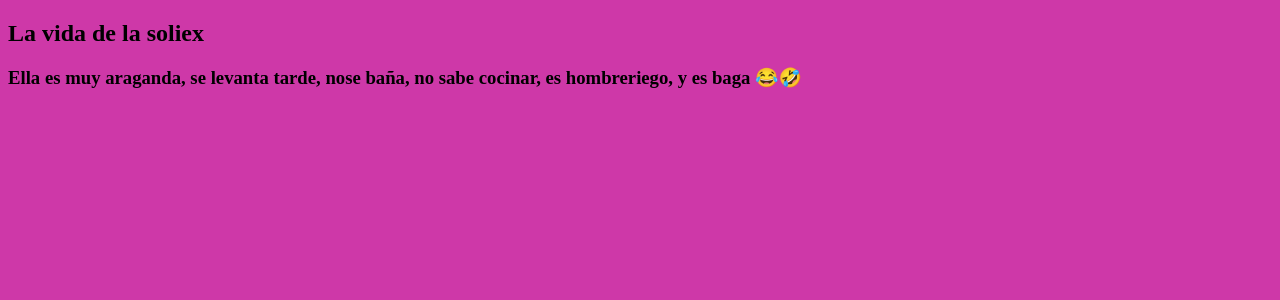
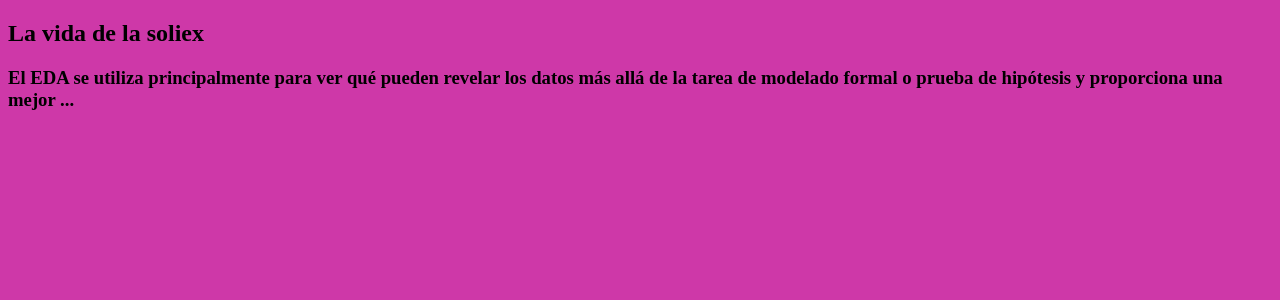
Before and after one commit to riossantos32/trabajoAparte, a React (Vite) app: page / in a window 1280 px wide. Shown: the top 300 px of the page. Built offline with nearby package versions, Linux system fonts and the light colour scheme.

Commit message:
add:Encabezado

```diff
--- a/src/componentes/Documental.jsx
+++ b/src/componentes/Documental.jsx
@@ -3,8 +3,8 @@ function Documental() {
 
     return (
       <>
-       <h3>Ella es muy araganda, se levanta tarde, nose baña,
-        no sabe cocinar, es hombreriego, y es baga 😂🤣
+       <h3>El EDA se utiliza principalmente para ver qué pueden revelar los datos más allá de
+        la tarea de modelado formal o prueba de hipótesis y proporciona una mejor ...
 
 </h3>
       </>
```
